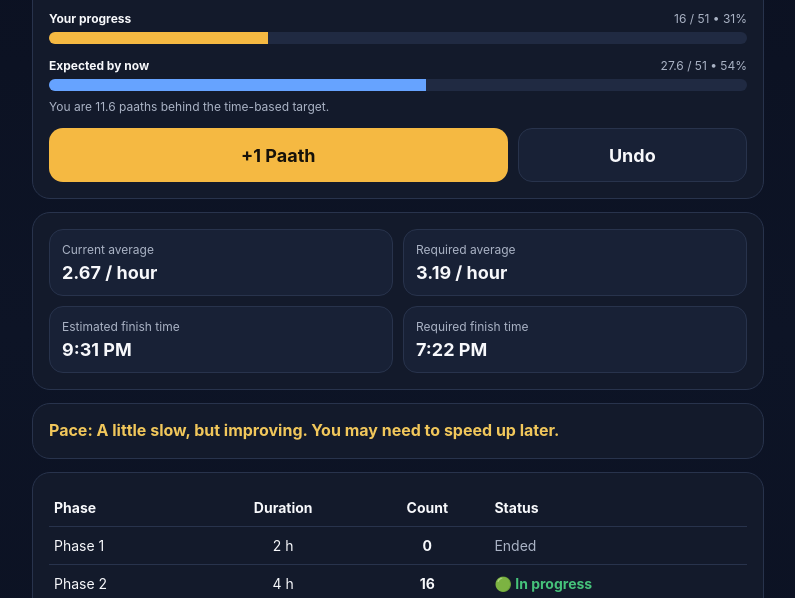
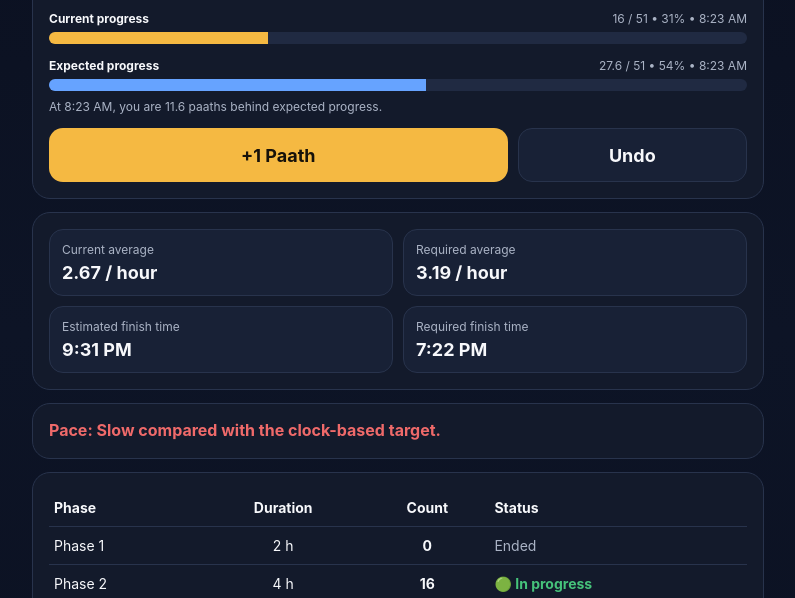
Before and after one commit to dvndrsingh786/Trial, a plain HTML site: page index.html in a window 1280 px wide. Shown: the part 202-800 px from the top of the page, without its empty margins (242-1037 px from the left). Drawn offline with Linux system fonts and the light colour scheme.

Commit message:
Make both progress bars clock-synchronised

```diff
--- a/index.html
+++ b/index.html
@@ -37,11 +37,11 @@ table{width:100%;border-collapse:collapse;font-size:14px}th,td{padding:10px 5px;
 <section class="card">
 <div class="top"><div><div class="count"><span id="total">16</span><span class="small"> / 51</span></div><div class="small" id="remaining">35 remaining</div></div><div class="small" id="phaseLabel">Phase 2 in progress</div></div>
 <div class="progressBlock">
-<div class="progressHead"><span><strong>Your progress</strong></span><span id="actualProgressText">16 / 51 • 31%</span></div>
+<div class="progressHead"><span><strong>Current progress</strong></span><span id="actualProgressText">16 / 51 • 31%</span></div>
 <div class="progress"><div id="bar" class="bar"></div></div>
 </div>
 <div class="progressBlock">
-<div class="progressHead"><span><strong>Expected by now</strong></span><span id="expectedProgressText">—</span></div>
+<div class="progressHead"><span><strong>Expected progress</strong></span><span id="expectedProgressText">—</span></div>
 <div class="progress"><div id="expectedBar" class="expectedBar"></div></div>
 <div id="progressGap" class="gapNote"></div>
 </div>
@@ -72,7 +72,7 @@ table{width:100%;border-collapse:collapse;font-size:14px}th,td{padding:10px 5px;
 <button id="reset" type="button">Reset all progress</button>
 </section>
 
-<div class="footer">Current average uses all scheduled hours through the active phase. The blue “Expected by now” bar follows the planned 16-hour session clock; breaks can make the time-based comparison look temporarily behind.</div>
+<div class="footer">Both progress bars are compared at the same current clock time: yellow is your actual completed paaths, blue is the expected count by that time on the planned 16-hour schedule.</div>
 </div>
 
 <script>
@@ -90,17 +90,18 @@ function expectedNow(){
   const expected=Math.min(TARGET,requiredRate*elapsed);
   return expected;
 }
-function pace(rate){if(total()===0)return["Pace: Not started yet.",""];const r=rate/requiredRate;if(r>=1.15)return["Pace: Very fast — comfortably ahead of the required pace.","good"];if(r>=1)return["Pace: Good — at or above the required pace.","good"];if(r>=.85)return["Pace: Slightly behind, but close. Considering breaks, this is solid progress.","warn"];if(r>=.70)return["Pace: A little slow, but improving. You may need to speed up later.","warn"];return["Pace: Slow compared with the overall target. You will need a stronger pace later.","bad"]}
+function paceByClock(actual,expected){if(actual===0)return["Pace: Not started yet.",""];if(expected<=0)return["Pace: Good.","good"];const r=actual/expected;if(r>=1.10)return["Pace: Fast — ahead of the clock-based target.","good"];if(r>=1)return["Pace: Good — on or ahead of the clock-based target.","good"];if(r>=.90)return["Pace: Slightly behind the clock-based target, but close.","warn"];if(r>=.75)return["Pace: A little slow compared with the clock-based target.","warn"];return["Pace: Slow compared with the clock-based target.","bad"]}
 function render(){
 const t=total(),h=hours(),rate=h?t/h:0;
 $("total").textContent=t;$("remaining").textContent=`${Math.max(0,TARGET-t)} remaining`;$("bar").style.width=`${Math.min(100,100*t/TARGET)}%`;$("phaseLabel").textContent=`Phase ${state.activePhase} in progress`;
 const exp=expectedNow(),expPct=Math.min(100,100*exp/TARGET),actPct=Math.min(100,100*t/TARGET),gap=t-exp;
-$("actualProgressText").textContent=`${t} / 51 • ${actPct.toFixed(0)}%`;
+const nowText=fmt(new Date());
+$("actualProgressText").textContent=`${t} / 51 • ${actPct.toFixed(0)}% • ${nowText}`;
 $("expectedBar").style.width=`${expPct}%`;
-$("expectedProgressText").textContent=`${exp.toFixed(1)} / 51 • ${expPct.toFixed(0)}%`;
-$("progressGap").textContent=Math.abs(gap)<0.5?"You are essentially on the expected line right now.":gap>0?`You are ${gap.toFixed(1)} paaths ahead of the time-based target.`:`You are ${Math.abs(gap).toFixed(1)} paaths behind the time-based target.`;
+$("expectedProgressText").textContent=`${exp.toFixed(1)} / 51 • ${expPct.toFixed(0)}% • ${nowText}`;
+$("progressGap").textContent=Math.abs(gap)<0.5?`At ${nowText}, you are essentially on the expected line.`:gap>0?`At ${nowText}, you are ${gap.toFixed(1)} paaths ahead of expected progress.`:`At ${nowText}, you are ${Math.abs(gap).toFixed(1)} paaths behind expected progress.`;
 $("currentAvg").textContent=`${rate.toFixed(2)} / hour`;$("requiredAvg").textContent=`${requiredRate.toFixed(2)} / hour`;$("estimatedFinish").textContent=finish(rate);$("requiredFinish").textContent=finish(requiredRate);$("tableTotal").textContent=`${t} / 51`;
-const p=pace(rate);$("pace").textContent=p[0];$("pace").className=`pace ${p[1]}`;
+const p=paceByClock(t,exp);$("pace").textContent=p[0];$("pace").className=`pace ${p[1]}`;
 const tb=$("phaseTable");tb.replaceChildren();
 for(let i=0;i<4;i++){let s,c;if(i+1<state.activePhase){s="Ended";c="dim"}else if(i+1===state.activePhase){s="🟢 In progress";c="active"}else{s="Not started";c="dim"}const tr=document.createElement("tr");[`Phase ${i+1}`,`${durations[i]} h`,String(state.counts[i]),s].forEach((v,j)=>{const td=document.createElement("td");td.textContent=v;if(j===2)td.style.fontWeight="700";if(j===3)td.className=c;tr.appendChild(td)});tb.appendChild(tr)}
 document.querySelectorAll(".phaseBtn").forEach(b=>b.classList.toggle("selected",Number(b.dataset.phase)===state.activePhase));save()
--- a/sw.js
+++ b/sw.js
@@ -1,4 +1,4 @@
-const CACHE="japji-paath-v4";
+const CACHE="japji-paath-v5";
 const ASSETS=["./","./index.html","./manifest.webmanifest"];
 self.addEventListener("install",e=>{
   e.waitUntil(caches.open(CACHE).then(c=>c.addAll(ASSETS)).then(()=>self.skipWaiting()));
```
Also changed, not shown: 2 other files.
